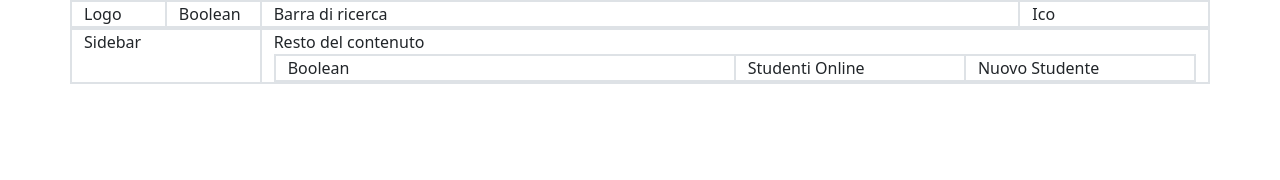
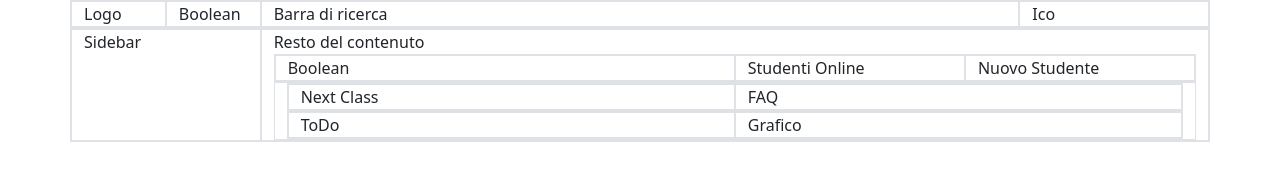
Before and after one commit to EmanueleManno/html-css-bootstrap-dashboard, a plain HTML site: page index.html in a window 1280 px wide. Drawn offline with nearby package versions, Linux system fonts and the light colour scheme.

Commit message:
Main blocks

```diff
--- a/index.html
+++ b/index.html
@@ -78,7 +78,37 @@
                             <div class="col-sm-12 col-md-4 col-lg-3 order-md-2 border">Studenti Online</div>
                         </div>
                     </div>
+
+                    <!--Sezione bianca contentente i box-->
+                    <div class="container border">
+                        <div class="row flex-sm-column">
+
+                            <!--Box delle prossime classi e delle FAQ-->
+                            <div class="col">
+                                <div class="container border">
+                                    <div class="row flex-sm-column flex-lg-row">
+                                        <div class="col-sm-12 col-lg-6 border">Next Class</div>
+                                        <div class="col-sm-12 col-lg-6 border">FAQ</div>
+                                    </div>
+                                </div>
+                            </div>
+
+                            <!--Box della ToDo e del Grafico-->
+                            <div class="col">
+                                <div class="container border">
+                                    <div class="row flex-sm-column flex-lg-row">
+                                        <div class="col-sm-12 col-lg-6 border">ToDo</div>
+                                        <div class="col-sm-12 col-lg-6 border">Grafico</div>
+                                    </div>
+                                </div>
+                            </div>
+
+                        </div>
+
+                    </div>
+
                 </div>
+
             </div>
     </main>
 </body>
```
